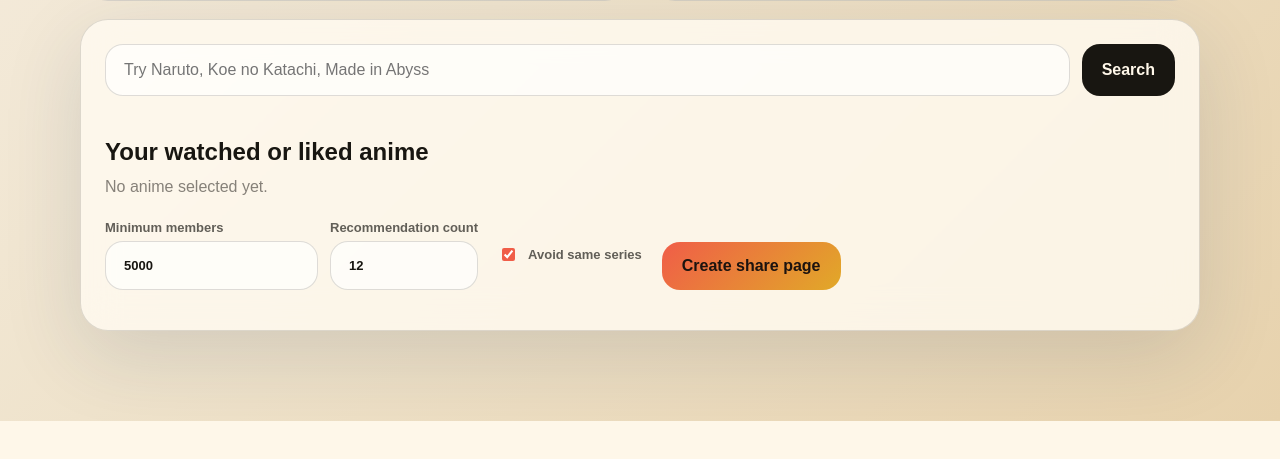
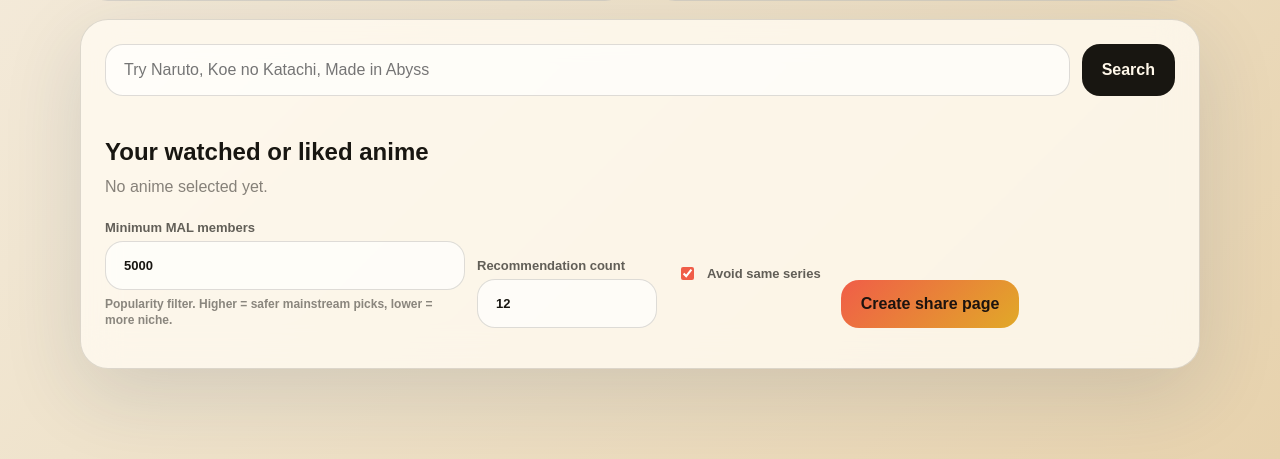
Before and after one commit to Ai-pre/Anime-recommendation-system, a Python web app: template templates/index.html in a window 1280 px wide. Shown: the part 606-1065 px from the top of the page. Before the commit the page ends 1027 px from the top, so only its background shows below. Run offline with Jinja, Linux system fonts and the light colour scheme; the template is opened without the code that fills it, so the values that code supplies are empty.

Commit message:
Clarify web popularity filter

```diff
--- a/static/app.css
+++ b/static/app.css
@@ -246,10 +246,18 @@ button,
 .actions label {
   display: grid;
   gap: 6px;
-  min-width: 140px;
+  max-width: 360px;
+  min-width: 180px;
   color: rgba(24, 22, 17, 0.68);
   font-size: 13px;
   font-weight: 800;
+}
+
+.field-help {
+  color: rgba(24, 22, 17, 0.5);
+  font-size: 12px;
+  font-weight: 700;
+  line-height: 1.35;
 }
 
 .actions .toggle {
--- a/templates/index.html
+++ b/templates/index.html
@@ -43,7 +43,7 @@
         <div id="selectedList" class="chips empty">No anime selected yet.</div>
       </div>
       <div class="actions">
-        <label>Minimum members <input id="minMembers" type="number" value="5000" min="0" step="1000"></label>
+        <label>Minimum MAL members <input id="minMembers" type="number" value="5000" min="0" step="1000"><span class="field-help">Popularity filter. Higher = safer mainstream picks, lower = more niche.</span></label>
         <label>Recommendation count <input id="topN" type="number" value="12" min="3" max="30"></label>
         <label class="toggle"><input id="avoidSameSeries" type="checkbox" checked> Avoid same series</label>
         <button id="recommendButton" class="primary">Create share page</button>
```
Also changed, not shown: README.md.
